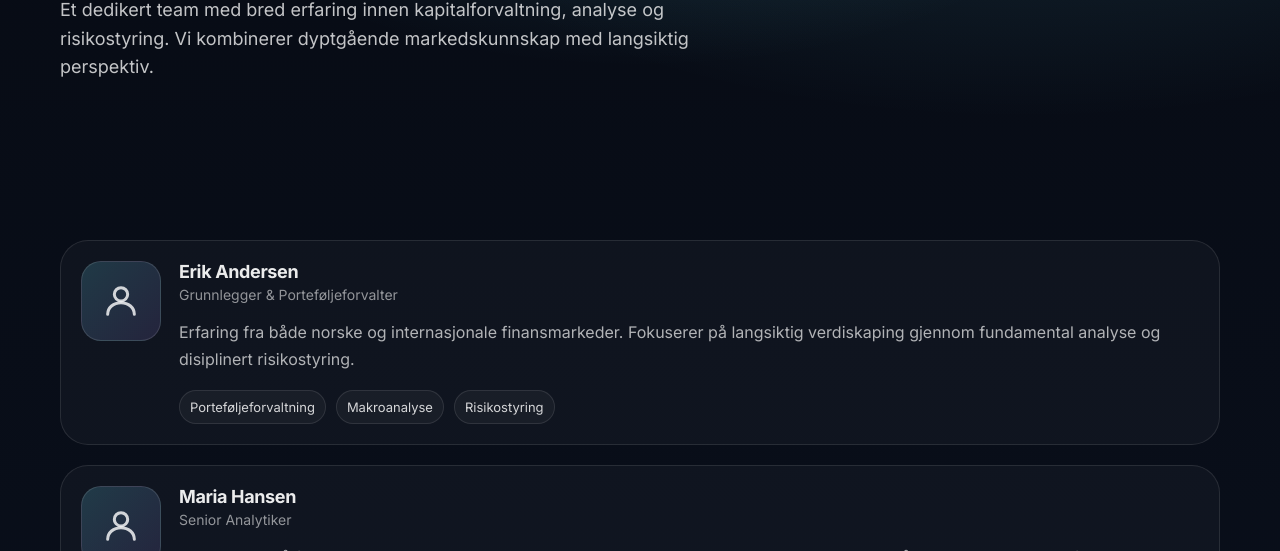
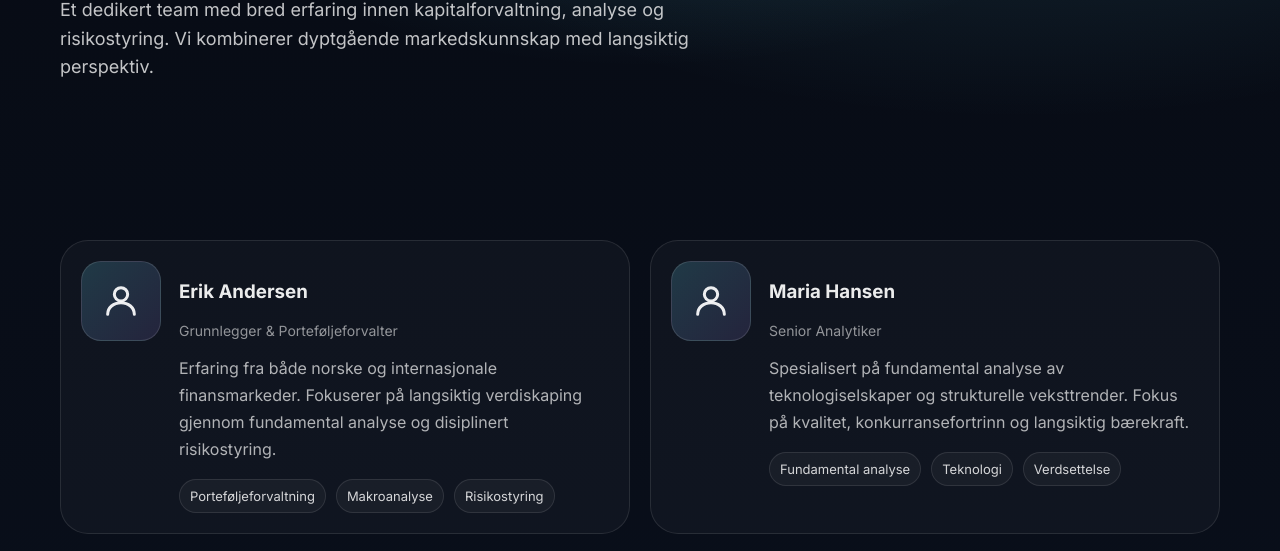
Before and after one commit to Mixie-12/simed-as-page, a plain HTML site: page team.html in a window 1280 px wide. Shown: the part 241-792 px from the top of the page. Drawn offline with Linux system fonts and the light colour scheme.

Commit message:
Update team grid layout and member styles

```diff
--- a/styles.css
+++ b/styles.css
@@ -755,46 +755,53 @@ textarea{ resize: vertical; min-height: 120px; }
   letter-spacing: -0.03em;
 }
 
-/* Team member styles */
+/* TEAM – harden layout + prevent oversized SVGs */
 .team-grid{
   margin-top: 26px;
   display: grid;
-  grid-template-columns: 1fr;
+  grid-template-columns: repeat(2, minmax(0, 1fr));
   gap: 20px;
+}
+
+@media (max-width: 980px){
+  .team-grid{ grid-template-columns: 1fr; }
 }
 
 .team-member{
   display: flex;
+  align-items: flex-start;
   gap: 18px;
   padding: 20px;
   border-radius: var(--radius2);
   border: 1px solid rgba(255,255,255,.10);
   background: rgba(255,255,255,.03);
-  transition: all .3s ease;
 }
 
 .team-member__avatar{
+  flex: 0 0 80px;     /* prevents stretching */
   width: 80px;
   height: 80px;
-  min-width: 80px;
   border-radius: 20px;
+  display: grid;
+  place-items: center;
+  overflow: hidden;   /* safety if something tries to overflow */
   background: linear-gradient(135deg, rgba(110,231,255,.18), rgba(167,139,250,.14));
   border: 1px solid rgba(255,255,255,.12);
-  display: grid;
-  place-items: center;
 }
 
 .team-member__avatar svg{
-  width: 40px;
-  height: 40px;
-  color: rgba(255,255,255,.80);
+  width: 40px !important;
+  height: 40px !important;
+  max-width: 40px !important;
+  max-height: 40px !important;
+  display: block;
 }
 
-.team-member__info h3{
-  margin: 0 0 4px;
-  font-size: 18px;
-  letter-spacing: -.02em;
+.team-member__info{
+  flex: 1;
+  min-width: 0; /* fixes text overflow in flex */
 }
+
 
 .team-member__title{
   margin: 0 0 10px;
```
